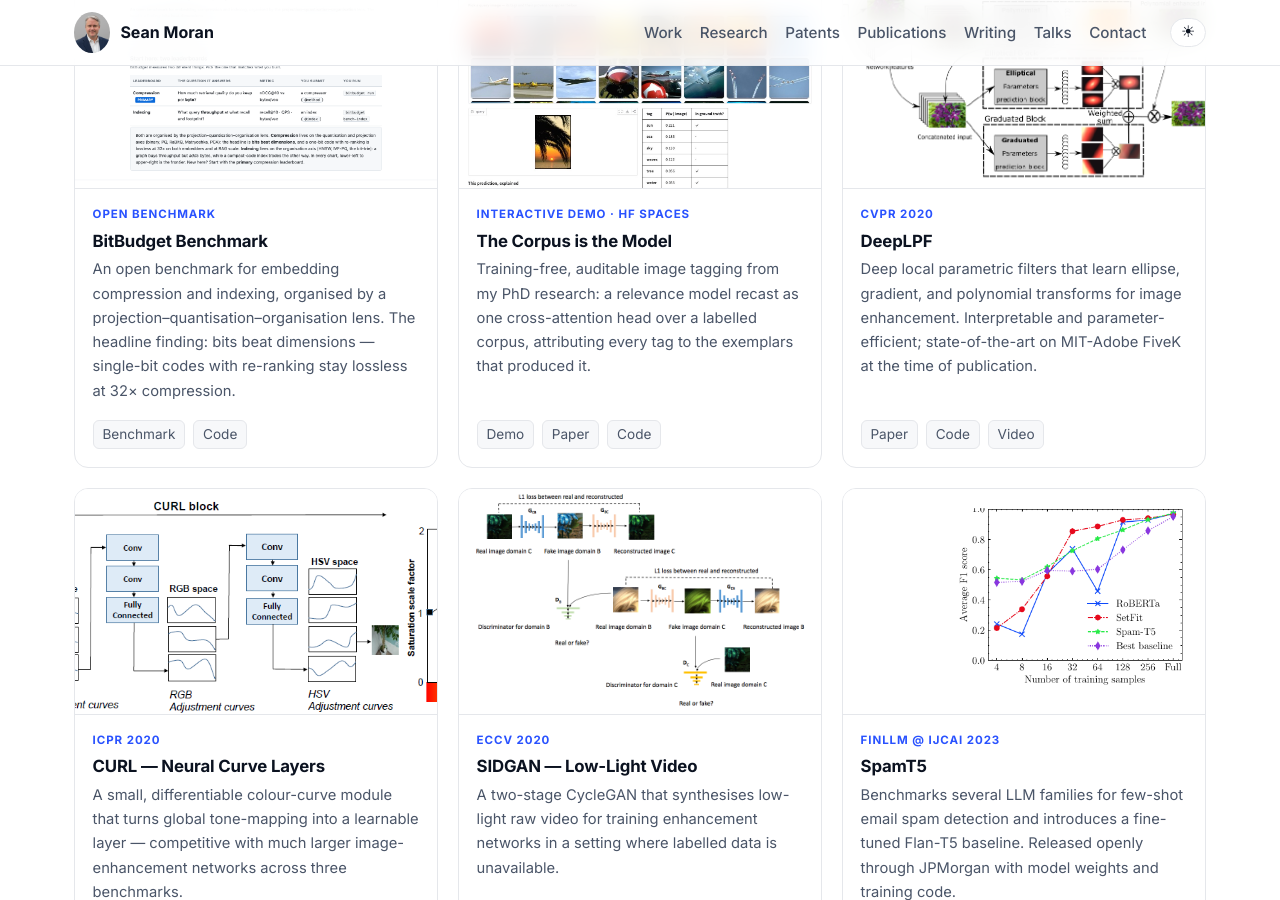
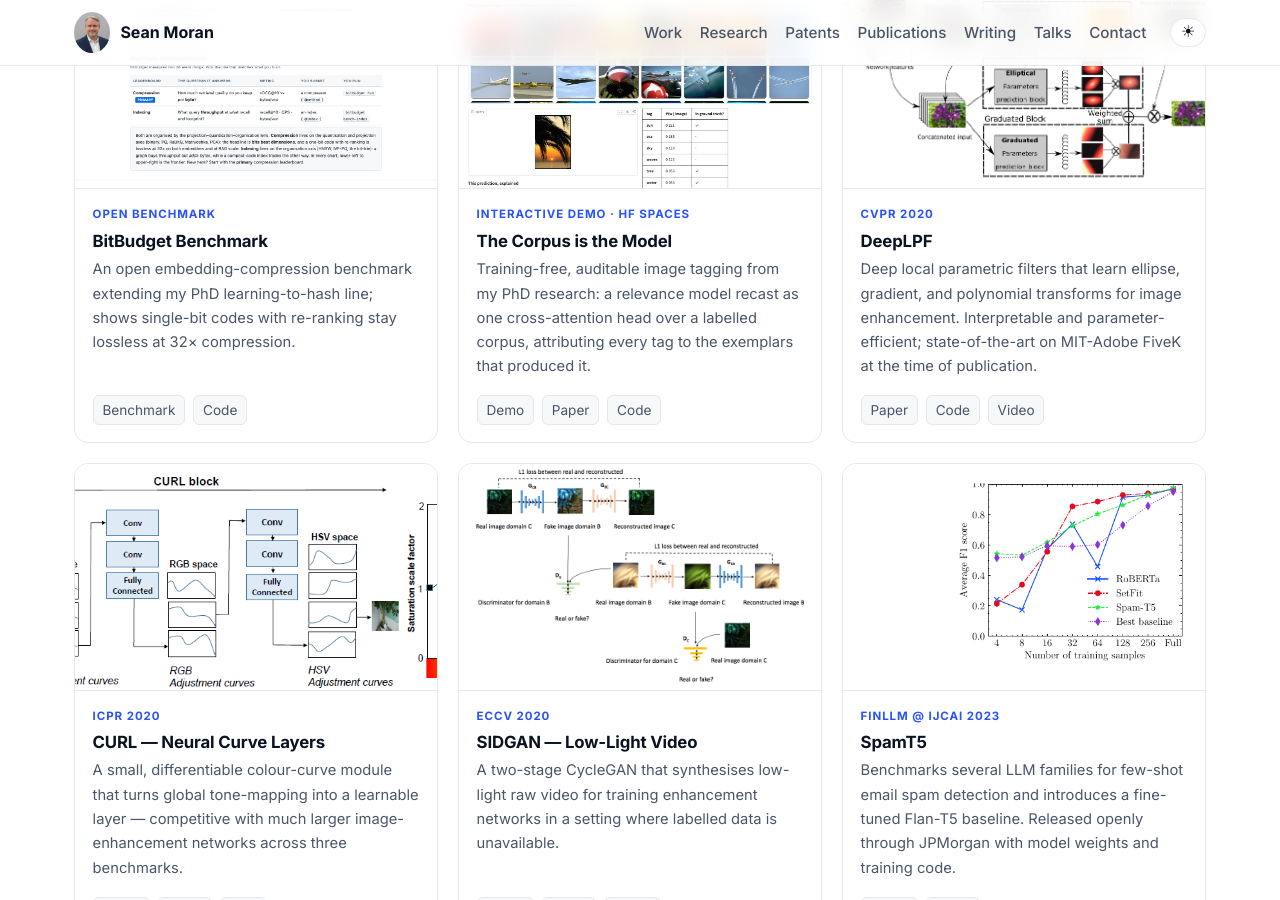
Before and after one commit to sjmoran/sjmoran.github.io, a Jekyll site: the page built from index.md, in a window 1280 px wide and 900 px high, scrolled down 2060 px. Built offline with Jekyll 4.4.1, drawn with Linux system fonts in a browser that asks for light colours; some of the changed text lies outside the part shown.

Commit message:
Reframe BitBudget description around PhD learning-to-hash line
Co-Authored-By: Claude Opus 4.8 (1M context) <noreply@anthropic.com>

```diff
--- a/_includes/selected-work.html
+++ b/_includes/selected-work.html
@@ -13,7 +13,7 @@
       <div class="card-body">
         <span class="card-venue">Open benchmark</span>
         <h3>BitBudget Benchmark</h3>
-        <p class="card-desc">An open benchmark for embedding compression and indexing, organised by a projection–quantisation–organisation lens. The headline finding: bits beat dimensions — single-bit codes with re-ranking stay lossless at 32× compression.</p>
+        <p class="card-desc">An open embedding-compression benchmark extending my PhD learning-to-hash line; shows single-bit codes with re-ranking stay lossless at 32× compression.</p>
         <div class="card-links">
           <a href="https://sjmoran.github.io/bitbudget/" target="_blank" rel="noopener">Benchmark</a>
           <a href="https://github.com/sjmoran/bitbudget" target="_blank" rel="noopener">Code</a>
--- a/_includes/side-projects.html
+++ b/_includes/side-projects.html
@@ -5,7 +5,7 @@
   </div>
 
   <ul class="writing-list">
-    <li><a href="https://sjmoran.github.io/bitbudget/" target="_blank" rel="noopener">BitBudget Benchmark</a> — Open benchmark for retrieval quality per byte (embedding compression &amp; indexing).</li>
+    <li><a href="https://sjmoran.github.io/bitbudget/" target="_blank" rel="noopener">BitBudget Benchmark</a> — An open embedding-compression benchmark extending my PhD learning-to-hash line; single-bit codes with re-ranking stay lossless at 32× compression.</li>
     <li><a href="https://huggingface.co/spaces/sjmoran/the-corpus-is-the-model" target="_blank" rel="noopener">The Corpus is the Model</a> — Interactive image annotation demo based on my PhD research.<span class="badge badge-medium" style="background:rgba(255,180,0,0.15);color:#b45f06;">HF Spaces</span></li>
     <li><a href="https://huggingface.co/datasets/sjmoran/arxiv-acronym-gen" target="_blank" rel="noopener">arxiv-acronym-gen</a> — 10K+ acronym/expansion pairs for training LLMs.<span class="badge badge-medium" style="background:rgba(255,180,0,0.15);color:#b45f06;">HF Datasets</span></li>
     <li><a href="https://huggingface.co/datasets/sjmoran/arxiv-tagged-papers" target="_blank" rel="noopener">arxiv-tagged-papers</a> — Semantic keyword tags for 3M+ arXiv papers.<span class="badge badge-medium" style="background:rgba(255,180,0,0.15);color:#b45f06;">HF Datasets</span></li>
```
